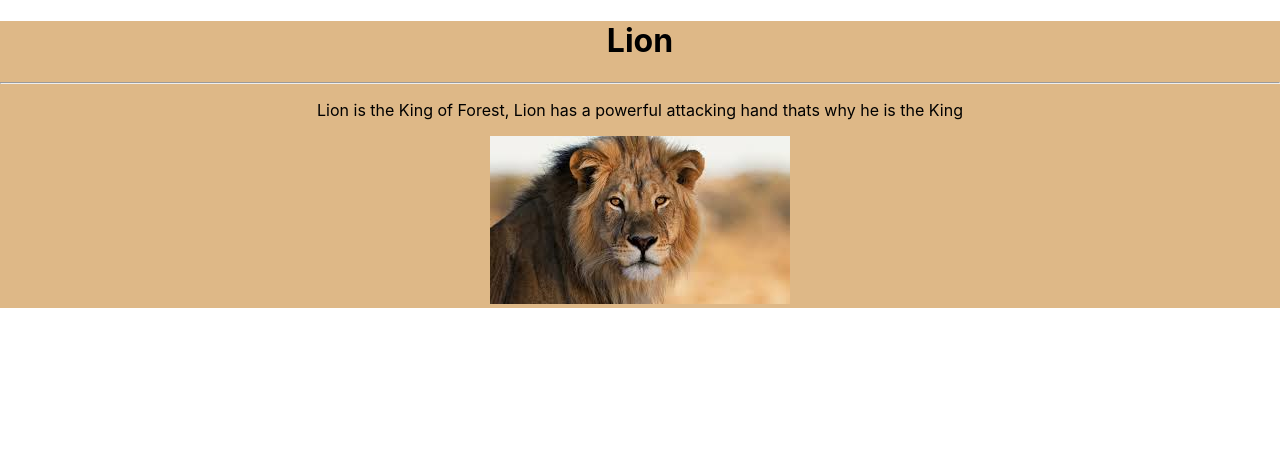
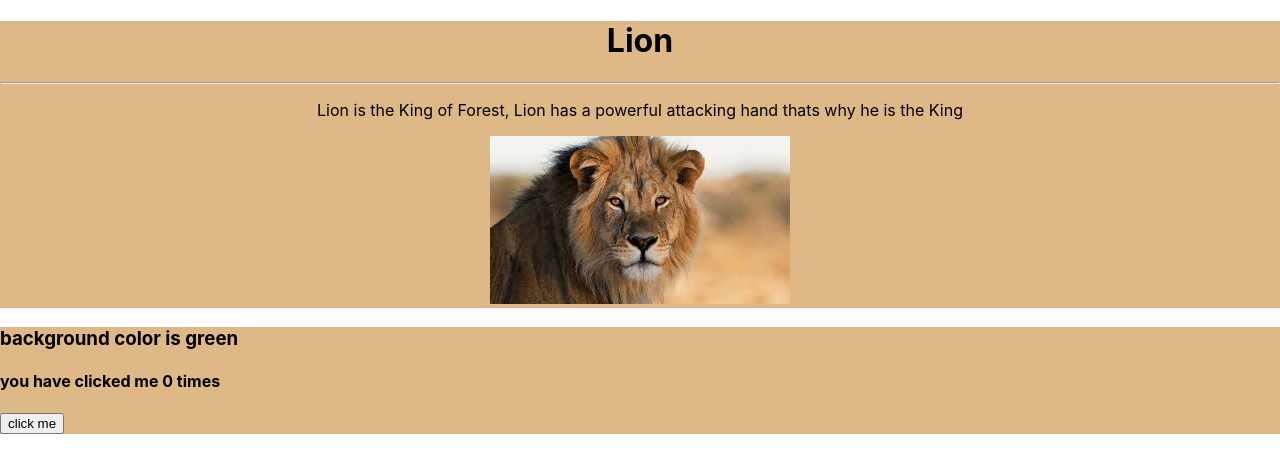
Before and after one commit to HFhassan/myweb, a React (Create React App) app: page / in a window 1280 px wide. Shown: the top 472 px of the page. Built offline with nearby package versions, Linux system fonts and the light colour scheme.

Commit message:
using useState property

```diff
--- a/src/App.css
+++ b/src/App.css
@@ -1,6 +1,7 @@
 .box{
   width: 400;
   background-color: burlywood;
+
 }
 
 .colorChange{
--- a/src/App.js
+++ b/src/App.js
@@ -1,19 +1,17 @@
-import React from 'react';
+import React, {useState} from 'react';
 import './App.css';
 
 function App() {
+  let [count,setCount] = useState(0);
+  let [green,blue] = useState(true);
   return (
-    <div>
-      <ul>
-        <li>I</li>
-        <li>am</li>
-        <li>nothing</li>
-        <li>but A Muslim</li>
-        <li>{7+8+6}</li>
-      </ul>
-      <h1>Hello World</h1>
-      <p>to the world</p>
-      <p><strong>Hassan Farooqui</strong></p>
+    <div className="box">
+      <h3>background color is {green ? 'green':'blue'}</h3>
+      <h4>you have clicked me {count} times</h4>
+      <button
+        onClick = {()=> setCount(count+1)}>
+        click me
+      </button>
     </div>
   );
 }
--- a/src/MediaCard.js
+++ b/src/MediaCard.js
@@ -1,8 +1,11 @@
 import React from 'react';
 import './App.css';
 
-function MediaCrad ({name,body,imageUrl})
+
+
+function MediaCrad ({name,body,imageUrl,counter})
 {
+
     return (
         <div className="box">
 
@@ -10,7 +13,6 @@ function MediaCrad ({name,body,imageUrl})
             <hr/>
             <center><p>{body}</p></center>
             <center><img src={imageUrl} alt="abc" /></center>
-
         </div>
     )
 }
```
Also changed, not shown: src/index.js.
